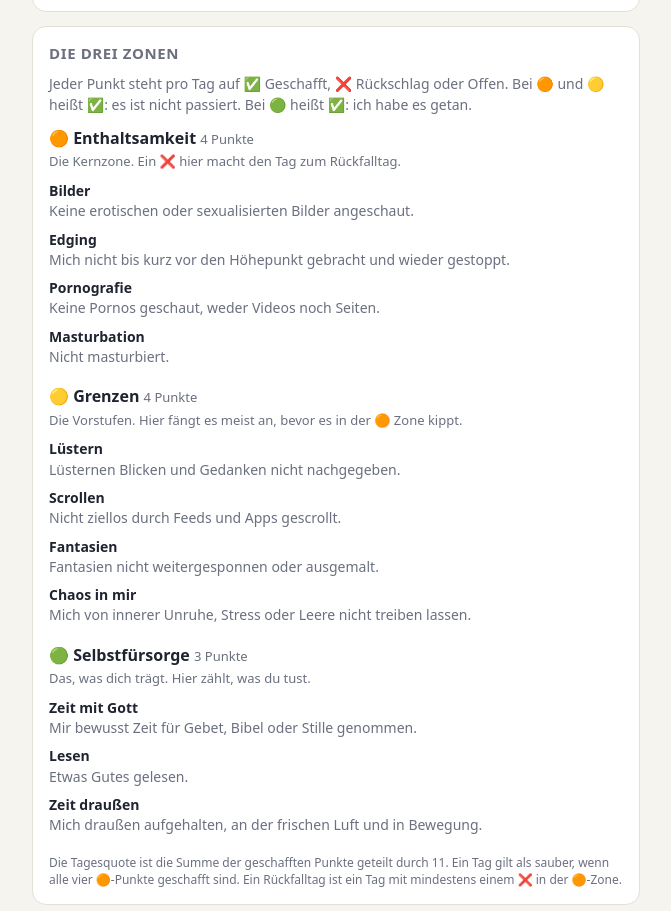
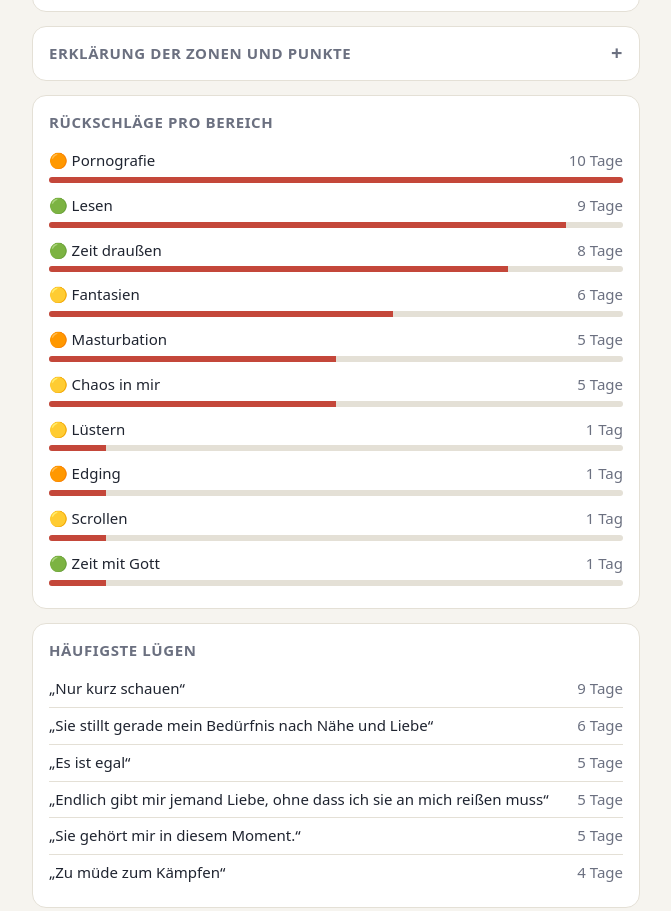
Before and after one commit to lightcatcher-77/sturmhilfe, a plain HTML site: page u/0b2fd134a6c639ab/index.html in a window 1280 px wide. Shown: the part 735-1646 px from the top of the page, without its empty margins (304-975 px from the left). Drawn offline with Linux system fonts and the light colour scheme.

Commit message:
Übersichtsseite: Zonen-Erklärung ausklappbar
Co-Authored-By: Claude Sonnet 5.5 <noreply@anthropic.com>
Claude-Session: https://claude.ai/code/session_01LUZ3iKF7KLpXRqzkRaLxfv

```diff
--- a/u/0b2fd134a6c639ab/index.html
+++ b/u/0b2fd134a6c639ab/index.html
@@ -20,6 +20,10 @@ h1{font-size:22px;margin:0 0 2px}h2{font-size:15px;margin:0 0 10px;color:var(--m
 .row:last-child{border:0}.row span:last-child{color:var(--mu);white-space:nowrap}
 .bar{height:6px;background:var(--line);border-radius:3px;margin-top:5px;overflow:hidden}.bar i{display:block;height:100%;background:var(--bad)}
 .grid .today{background:transparent;color:var(--tx);border:2px solid var(--tx);font-weight:700}
+details.zi summary{cursor:pointer;font-size:15px;font-weight:600;color:var(--mu);text-transform:uppercase;letter-spacing:.04em;list-style:none;display:flex;justify-content:space-between;align-items:center}
+details.zi summary::-webkit-details-marker{display:none}
+details.zi summary::after{content:"+";font-size:20px;line-height:1}
+details.zi[open] summary::after{content:"–"}
 .zi h3{font-size:16px;margin:0 0 2px}.zi h3 span{font-weight:400;color:var(--mu);font-size:13px}.zi .sub2{color:var(--mu);font-size:13px;margin:0 0 6px}.zi ul{margin:0 0 14px;padding:0;list-style:none}.zi li{font-size:14px;padding:4px 0;color:var(--mu)}.zi li b{display:block;color:var(--tx)}
 .foot{font-size:12px;color:var(--mu);margin-top:18px}
 </style></head><body><main>
@@ -28,15 +32,15 @@ h1{font-size:22px;margin:0 0 2px}h2{font-size:15px;margin:0 0 10px;color:var(--m
 <div class="card"><div class="kpis" id="kpis"></div></div>
 <div class="card"><h2>Verlauf</h2><div class="grid" id="grid"></div>
 <div class="foot">Grün = sauberer Tag (alle vier 🟠-Punkte geschafft). Rot = Rückfalltag (mindestens ein ❌ in 🟠). Der Tag mit dem dicken Rahmen ist heute und noch offen.</div></div>
-<div class="card zi"><h2>Die drei Zonen</h2>
-<p style="margin:0 0 12px;font-size:14px;color:var(--mu)">Jeder Punkt steht pro Tag auf ✅ Geschafft, ❌ Rückschlag oder Offen. Bei 🟠 und 🟡 heißt ✅: es ist nicht passiert. Bei 🟢 heißt ✅: ich habe es getan.</p>
+<details class="card zi"><summary>Erklärung der Zonen und Punkte</summary>
+<p style="margin:12px 0;font-size:14px;color:var(--mu)">Jeder Punkt steht pro Tag auf ✅ Geschafft, ❌ Rückschlag oder Offen. Bei 🟠 und 🟡 heißt ✅: es ist nicht passiert. Bei 🟢 heißt ✅: ich habe es getan.</p>
 <h3>🟠 Enthaltsamkeit <span>4 Punkte</span></h3><p class="sub2">Die Kernzone. Ein ❌ hier macht den Tag zum Rückfalltag.</p>
 <ul><li><b>Bilder</b>Keine erotischen oder sexualisierten Bilder angeschaut.</li><li><b>Edging</b>Mich nicht bis kurz vor den Höhepunkt gebracht und wieder gestoppt.</li><li><b>Pornografie</b>Keine Pornos geschaut, weder Videos noch Seiten.</li><li><b>Masturbation</b>Nicht masturbiert.</li></ul>
 <h3>🟡 Grenzen <span>4 Punkte</span></h3><p class="sub2">Die Vorstufen. Hier fängt es meist an, bevor es in der 🟠 Zone kippt.</p>
 <ul><li><b>Lüstern</b>Lüsternen Blicken und Gedanken nicht nachgegeben.</li><li><b>Scrollen</b>Nicht ziellos durch Feeds und Apps gescrollt.</li><li><b>Fantasien</b>Fantasien nicht weitergesponnen oder ausgemalt.</li><li><b>Chaos in mir</b>Mich von innerer Unruhe, Stress oder Leere nicht treiben lassen.</li></ul>
 <h3>🟢 Selbstfürsorge <span>3 Punkte</span></h3><p class="sub2">Das, was dich trägt. Hier zählt, was du tust.</p>
 <ul><li><b>Zeit mit Gott</b>Mir bewusst Zeit für Gebet, Bibel oder Stille genommen.</li><li><b>Lesen</b>Etwas Gutes gelesen.</li><li><b>Zeit draußen</b>Mich draußen aufgehalten, an der frischen Luft und in Bewegung.</li></ul>
-<div class="foot" style="margin-top:0">Die Tagesquote ist die Summe der geschafften Punkte geteilt durch 11. Ein Tag gilt als sauber, wenn alle vier 🟠-Punkte geschafft sind. Ein Rückfalltag ist ein Tag mit mindestens einem ❌ in der 🟠-Zone.</div></div>
+<div class="foot" style="margin-top:0">Die Tagesquote ist die Summe der geschafften Punkte geteilt durch 11. Ein Tag gilt als sauber, wenn alle vier 🟠-Punkte geschafft sind. Ein Rückfalltag ist ein Tag mit mindestens einem ❌ in der 🟠-Zone.</div></details>
 <div class="card"><h2>Rückschläge pro Bereich</h2><div id="zonen"></div></div>
 <div class="card"><h2>Häufigste Lügen</h2><div id="lies"></div></div>
 <div class="foot">Momentaufnahme, kein Live-Stand. Der heutige Tag (28.11.) ist noch offen und zählt nicht mit.</div>
```
